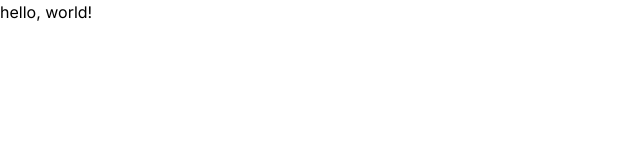
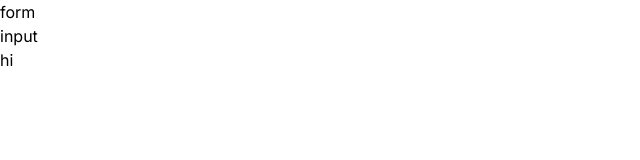
Before and after one commit to danielluis07/projeto-football, a Next.js app: page / in a window 1280 px wide. Shown: the top 160 px of the page, without its empty margins (0-640 px from the left). Built offline with nearby package versions, Linux system fonts and the light colour scheme.

Commit message:
estrututa do projeto

```diff
--- /dev/null
+++ b/app/(website)/components/AuthForm.tsx
@@ -0,0 +1,18 @@
+"use client";
+
+import Button from "@/app/components/Button";
+import Input from "@/app/components/Input";
+
+const AuthForm = () => {
+  return (
+    <div>
+      <div>
+        <h1>form</h1>
+        <Input />
+        <Button />
+      </div>
+    </div>
+  );
+};
+
+export default AuthForm;
--- /dev/null
+++ b/app/(website)/page.tsx
@@ -0,0 +1,11 @@
+import AuthForm from "./components/AuthForm";
+
+export default function Home() {
+  return (
+    <main>
+      <div>
+        <AuthForm />
+      </div>
+    </main>
+  );
+}
--- /dev/null
+++ b/app/components/Button.tsx
@@ -0,0 +1,11 @@
+"use client";
+
+const Button = () => {
+  return (
+    <div>
+      <button>hi</button>
+    </div>
+  );
+};
+
+export default Button;
--- /dev/null
+++ b/app/components/Input.tsx
@@ -0,0 +1,11 @@
+"use client";
+
+const Input = () => {
+  return (
+    <div>
+      <div>input</div>
+    </div>
+  );
+};
+
+export default Input;
--- a/app/page.tsx
+++ /dev/null
@@ -1,7 +0,0 @@
-export default function Home() {
-  return (
-    <main>
-      <div>hello, world!</div>
-    </main>
-  );
-}
--- /dev/null
+++ b/app/user/page.tsx
@@ -0,0 +1,11 @@
+import React from "react";
+
+const Home = () => {
+  return (
+    <div>
+      <div>hello again!</div>
+    </div>
+  );
+};
+
+export default Home;
```
